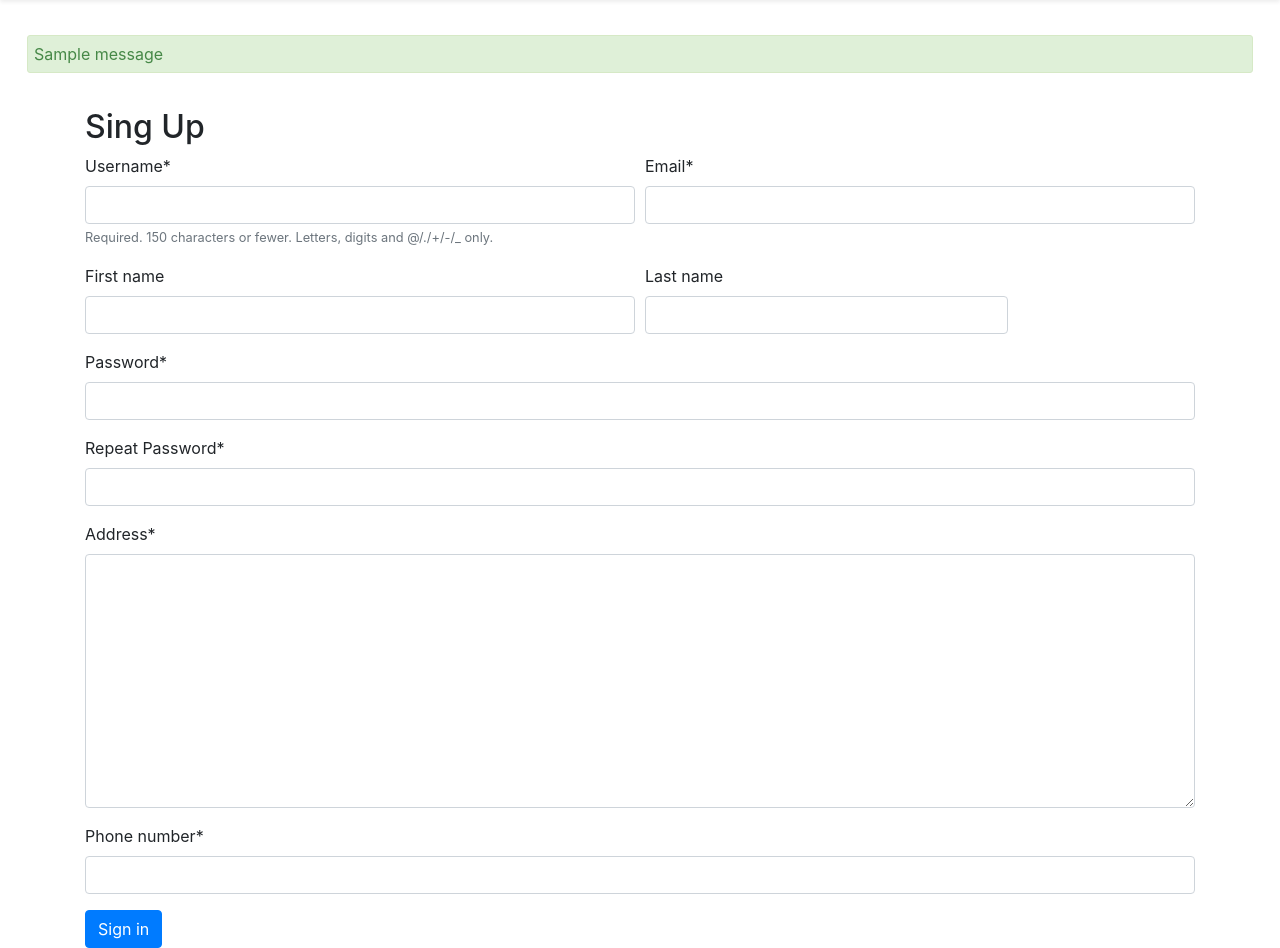
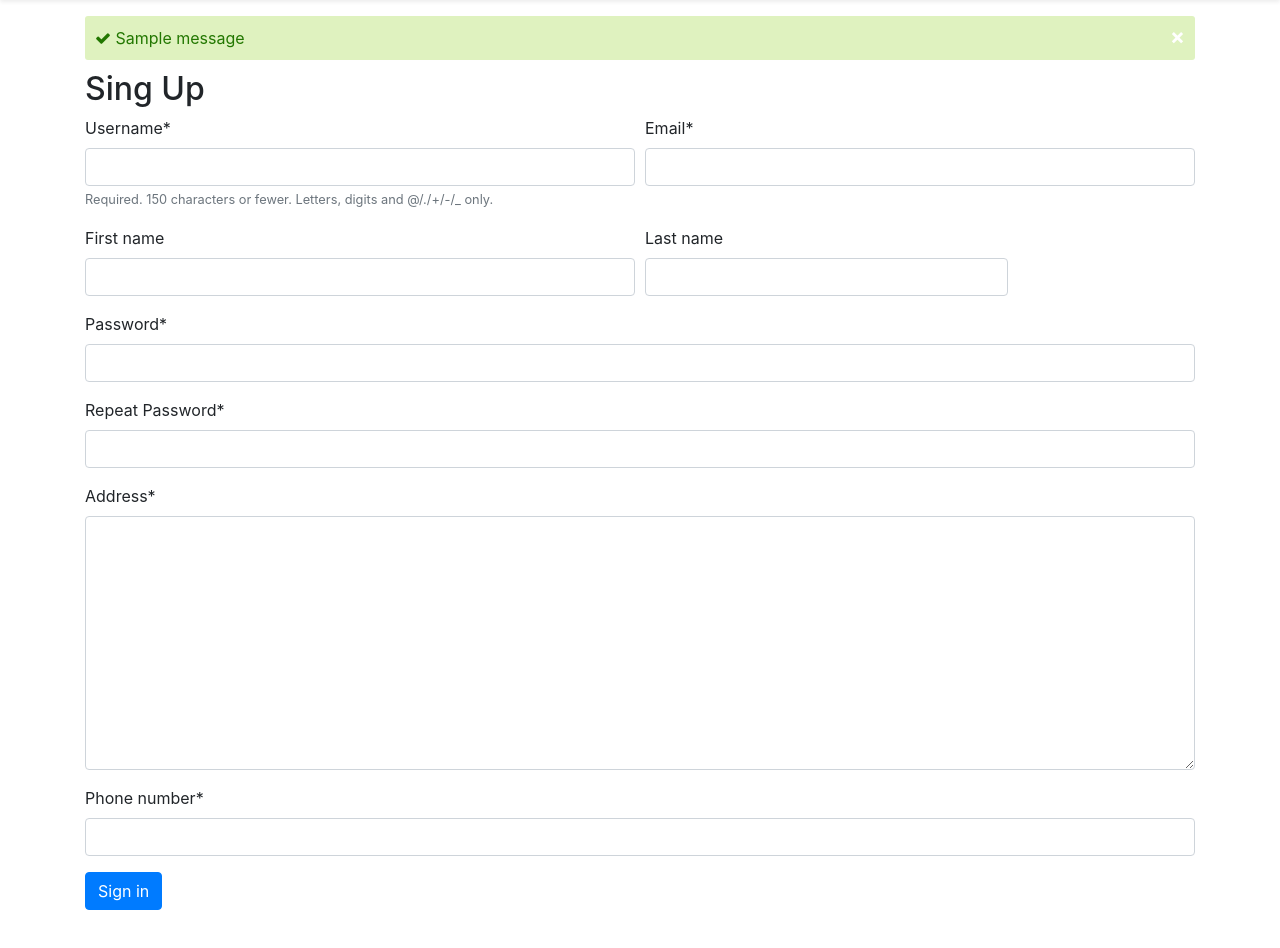
Before and after one commit to AliReza7222/Store, a Django app: page /accounts/signup/ in a window 1280 px wide. Shown: the part 73-1021 px from the top of the page. After the commit the page ends 983 px from the top, so only its background shows below. Run offline with Django 4.2, Linux system fonts and the light colour scheme; tables that the repository leaves empty hold one stand-in row (values such as "Sample post"); one stand-in notice (Sample message) is shown; some libraries are stand-ins or nearby versions.

Commit message:
fix some bugs and create a message box success

```diff
--- a/accounts/forms.py
+++ b/accounts/forms.py
@@ -1,5 +1,5 @@
 import re
-
+from .models import User
 from django.contrib.auth import get_user_model
 from django import forms
 
@@ -29,14 +29,13 @@ class RegisterUser(forms.ModelForm):
 
     def clean_username(self):
         username = self.cleaned_data.get('username')
-        try:
-            if len(re.findall("(?=.*[a-z])(?=.*[0-9]).+", username)) == 0:
-                raise forms.ValidationError("Username must contain numbers and letters.")
-            if len(username) < 4:
-                raise forms.ValidationError("Username length should be greater than 4 .")
-            return username
-        except :
+        if len(re.findall("(?=.*[a-zA-Z])(?=.*[0-9]).+", username)) == 0:
             raise forms.ValidationError("Username must contain numbers and letters.")
+        if len(username) < 4:
+            raise forms.ValidationError("Username length should be greater than 4 .")
+        if User.objects.filter(username=username).exists():
+            raise forms.ValidationError("This username exists .")
+        return username
 
     def clean_phone_number(self):
         phone_number = self.cleaned_data.get("phone_number")
--- a/config/settings.py
+++ b/config/settings.py
@@ -74,12 +74,7 @@ TEMPLATES = [
     },
 ]
 
-MESSAGE_TAGS = {
-        messages.SUCCESS: 'alert-success',
-}
-
 WSGI_APPLICATION = 'config.wsgi.application'
-
 
 # Database
 # https://docs.djangoproject.com/en/4.1/ref/settings/#databases
--- a/pages/templates/_base.html
+++ b/pages/templates/_base.html
@@ -21,7 +21,7 @@
       integrity="sha384-9aIt2nRpC12Uk9gS9baDl411NQApFmC26EwAOH8WgZl5MYYxFfc+NcPb1dKGj7Sk"
       crossorigin="anonymous"
     />
-    <link rel="stylesheet" href="{% static 'css/base.css' %}" />
+    <link rel="stylesheet" type="text/css" href="{% static 'css/base.css' %}" />
   </head>
 <body>
 
@@ -49,7 +49,9 @@
       </div>
     </header>
 
-    {% include './message.html' %}
+    <div class="container">
+       {% include './message.html' %}
+    </div>
 
     <div class="container">{% block content %} {% endblock content %}</div>
     <!-- JavaScript -->
--- a/pages/templates/message.html
+++ b/pages/templates/message.html
@@ -1,12 +1,8 @@
 <!-- messages -->
 {% for message in messages %}
-<div class="alert success">
-		<input type="checkbox" id="alert2"/>
-		<label class="close" title="close" for="alert2">
-      <i class="icon-remove"></i>
-    </label>
-		<p class="inner">
-			{{ message }}
-		</p>
-</div>
+  <div class="success-msg">
+    <i class="fa fa-check"></i>
+    {{ message }}
+    <span class="closebtn" onclick="this.parentElement.style.display='none';">&times;</span>
+  </div>
 {% endfor %}
--- a/static/css/base.css
+++ b/static/css/base.css
@@ -1,70 +1,31 @@
-@import url(https://fonts.googleapis.com/css?family=Lobster);
+@import url('//maxcdn.bootstrapcdn.com/font-awesome/4.2.0/css/font-awesome.min.css');
 
-@import url(https://netdna.bootstrapcdn.com/font-awesome/3.2.1/css/font-awesome.min.css);
+.success-msg{
+  margin: 10px 0;
+  padding: 10px;
+  border-radius: 3px 3px 3px 3px;
+}
 
+.success-msg {
+  color: #270;
+  background-color: #DFF2BF;
+}
+/* The close button */
+.closebtn {
+  margin-left: 15px;
+  color: white;
+  font-weight: bold;
+  float: right;
+  font-size: 22px;
+  line-height: 20px;
+  cursor: pointer;
+  transition: 0.3s;
+}
+
+/* When moving the mouse over the close button */
+.closebtn:hover {
+  color: black;
+}
 h1 {
     color: #14A608;
 }
-
-.alert .inner {
-  display: block;
-  padding: 6px;
-  margin: 6px;
-  border-radius: 3px;
-  border: 1px solid rgb(180,180,180);
-  background-color: rgb(212,212,212);
-}
-
-.alert .close {
-  float: right;
-  margin: 3px 12px 0px 0px;
-  cursor: pointer;
-}
-
-.alert .inner,.alert .close {
-  color: rgb(88,88,88);
-}
-
-.alert input {
-  display: none;
-}
-
-.alert input:checked ~ * {
-  animation-name: dismiss,hide;
-  animation-duration: 300ms;
-  animation-iteration-count: 1;
-  animation-timing-function: ease;
-  animation-fill-mode: forwards;
-  animation-delay: 0s,100ms;
-}
-
-.alert.success .inner {
-  border: 1px solid rgb(214,233,198);
-  background-color: rgb(223,240,216);
-}
-
-.alert.success .inner,.alert.success .close {
-  color: rgb(70,136,71);
-}
-
-@keyframes dismiss {
-  0% {
-    opacity: 1;
-  }
-  90%, 100% {
-    opacity: 0;
-    font-size: 0.1px;
-    transform: scale(0);
-  }
-}
-
-@keyframes hide {
-  100% {
-    height: 0px;
-    width: 0px;
-    overflow: hidden;
-    margin: 0px;
-    padding: 0px;
-    border: 0px;
-  }
-}
```
